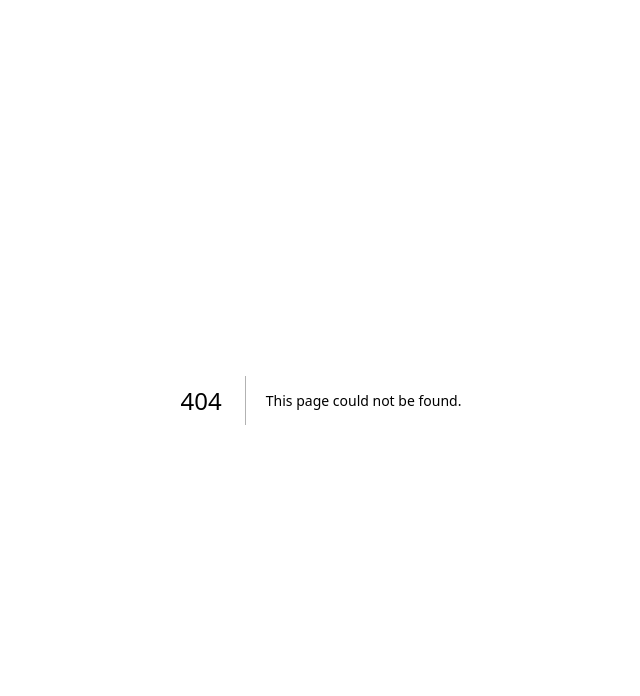
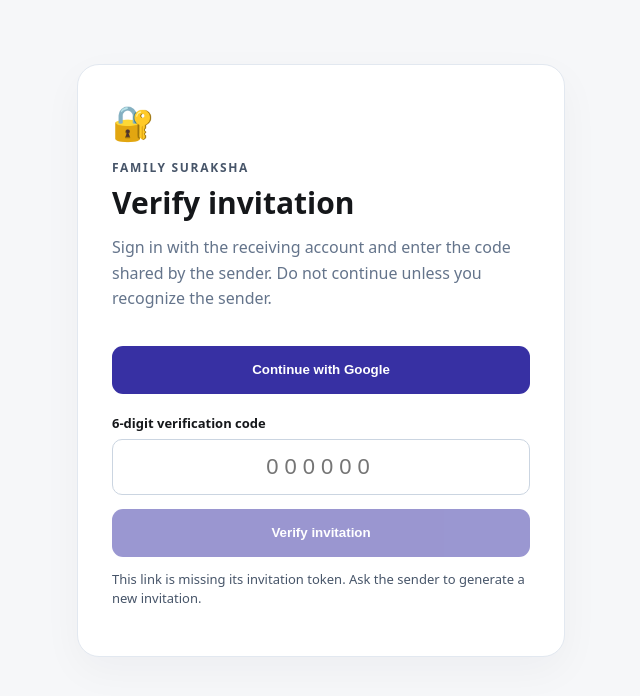
Before and after one commit to sb8907640-jpg/Smart-control, a Next.js app in the folder web/: page /link in a window 1280 px wide. Before the commit this address had no page. Shown: the top 696 px of the page, without its empty margins (319-959 px from the left). Built offline with nearby package versions, Linux system fonts and the light colour scheme; no server answers.

Commit message:
feat: add receiving-side invitation verification page

```diff
--- /dev/null
+++ b/web/app/link/page.tsx
@@ -0,0 +1,105 @@
+"use client";
+
+import { Suspense, useEffect, useState } from "react";
+import { useSearchParams } from "next/navigation";
+import { getApps, initializeApp } from "firebase/app";
+import { getAuth, onAuthStateChanged, signInWithPopup, GoogleAuthProvider, User } from "firebase/auth";
+
+const firebaseConfig = {
+  apiKey: process.env.NEXT_PUBLIC_FIREBASE_API_KEY,
+  authDomain: process.env.NEXT_PUBLIC_FIREBASE_AUTH_DOMAIN,
+  projectId: process.env.NEXT_PUBLIC_FIREBASE_PROJECT_ID,
+  appId: process.env.NEXT_PUBLIC_FIREBASE_APP_ID
+};
+
+function authClient() {
+  return getAuth(getApps()[0] ?? initializeApp(firebaseConfig));
+}
+
+function LinkVerification() {
+  const params = useSearchParams();
+  const token = params.get("token") ?? "";
+  const [user, setUser] = useState<User | null>(null);
+  const [code, setCode] = useState("");
+  const [busy, setBusy] = useState(false);
+  const [status, setStatus] = useState("");
+  const [verified, setVerified] = useState<{ senderRole: string; receiverRole: string } | null>(null);
+
+  useEffect(() => onAuthStateChanged(authClient(), setUser), []);
+
+  async function signIn() {
+    setBusy(true);
+    try {
+      await signInWithPopup(authClient(), new GoogleAuthProvider());
+    } catch (error) {
+      setStatus(error instanceof Error ? error.message : "Sign-in failed.");
+    } finally {
+      setBusy(false);
+    }
+  }
+
+  async function verify() {
+    if (!user || !token || !/^\d{6}$/.test(code)) {
+      setStatus("Sign in and enter the 6-digit verification code.");
+      return;
+    }
+    setBusy(true);
+    setStatus("");
+    setVerified(null);
+    try {
+      const base = (process.env.NEXT_PUBLIC_SMARTCONTROL_API_BASE_URL ?? "").replace(/\/$/, "");
+      if (!base) throw new Error("Smart Control API URL is not configured.");
+      const idToken = await user.getIdToken();
+      const response = await fetch(base + "/api/pairing/invites/verify", {
+        method: "POST",
+        headers: { Authorization: `Bearer ${idToken}`, "Content-Type": "application/json", Accept: "application/json" },
+        body: JSON.stringify({ token, code })
+      });
+      const body = await response.json().catch(() => ({}));
+      if (!response.ok) throw new Error(body.error ?? `Verification failed (HTTP ${response.status}).`);
+      setVerified({ senderRole: body.senderRole, receiverRole: body.receiverRole });
+      setStatus("Invitation verified. Pairing is not complete yet.");
+    } catch (error) {
+      setStatus(error instanceof Error ? error.message : "Could not verify invitation.");
+    } finally {
+      setBusy(false);
+    }
+  }
+
+  return (
+    <main className="verify-page">
+      <section className="verify-card">
+        <div className="verify-icon">🔐</div>
+        <p className="eyebrow">FAMILY SURAKSHA</p>
+        <h1>Verify invitation</h1>
+        <p className="description">Sign in with the receiving account and enter the code shared by the sender. Do not continue unless you recognize the sender.</p>
+        {!user ? <button className="action" onClick={signIn} disabled={busy}>Continue with Google</button> : <p className="signed">Signed in as {user.email ?? "authenticated account"}</p>}
+        <label htmlFor="verification-code">6-digit verification code</label>
+        <input id="verification-code" inputMode="numeric" autoComplete="one-time-code" maxLength={6} value={code} onChange={e => setCode(e.target.value.replace(/\D/g, "").slice(0, 6))} placeholder="000000" disabled={busy} />
+        <button className="action" onClick={verify} disabled={busy || !user || !token || code.length !== 6}>{busy ? "Verifying…" : "Verify invitation"}</button>
+        {verified ? <div className="verified" role="status"><strong>✓ Invitation verified</strong><p>From: {verified.senderRole}</p><p>To: {verified.receiverRole}</p><p>Before devices can be linked, the receiver must explicitly confirm and the app must complete the pairing step.</p></div> : null}
+        {status ? <p className="status" role="status">{status}</p> : null}
+        {!token ? <p className="status">This link is missing its invitation token. Ask the sender to generate a new invitation.</p> : null}
+      </section>
+      <style jsx>{`
+        .verify-page { max-width:520px; margin:0 auto; padding:48px 16px; }
+        .verify-card { background:white; border:1px solid #e2e8f0; border-radius:22px; padding:clamp(22px,5vw,34px); box-shadow:0 14px 40px #0f172a0a; }
+        .verify-icon { font-size:34px; margin-bottom:14px; }
+        .eyebrow { margin:0 0 6px; color:#475569; font-size:12px; font-weight:800; letter-spacing:1.7px; }
+        h1 { margin:0; font-size:30px; }
+        .description { color:#64748b; line-height:1.6; margin:12px 0 20px; }
+        label { display:block; font-weight:750; font-size:13px; margin:20px 0 7px; }
+        input { width:100%; padding:14px; border:1px solid #cbd5e1; border-radius:10px; font-size:22px; letter-spacing:6px; text-align:center; }
+        .action { width:100%; margin-top:14px; min-height:48px; border:0; border-radius:11px; background:#3730a3; color:white; font-weight:750; cursor:pointer; }
+        .action:disabled { opacity:.5; cursor:not-allowed; }
+        .signed, .status { font-size:13px; line-height:1.5; color:#475569; overflow-wrap:anywhere; }
+        .verified { margin-top:20px; border:1px solid #86efac; background:#f0fdf4; border-radius:12px; padding:14px; color:#166534; line-height:1.5; }
+        .verified p { margin:6px 0; }
+      `}</style>
+    </main>
+  );
+}
+
+export default function LinkPage() {
+  return <Suspense fallback={<main>Loading invitation…</main>}><LinkVerification /></Suspense>;
+}
```
